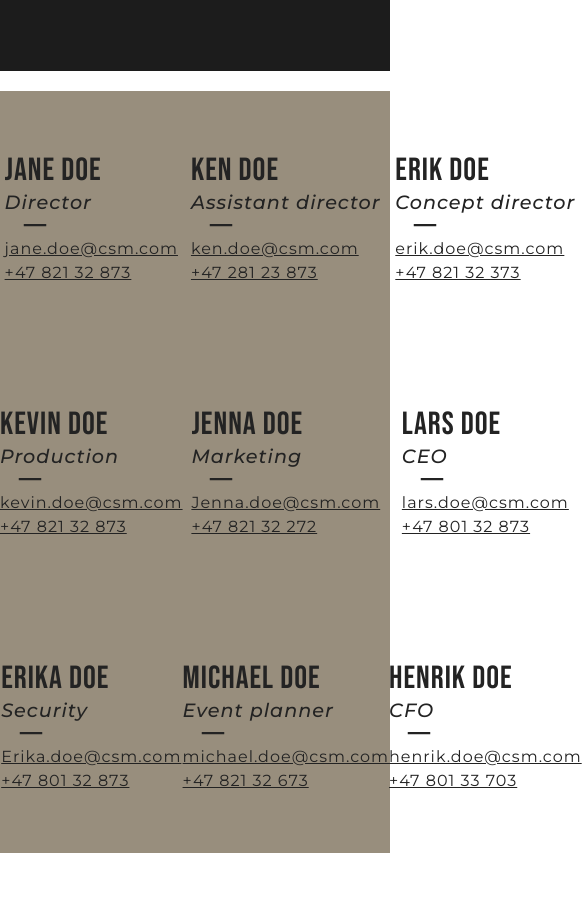
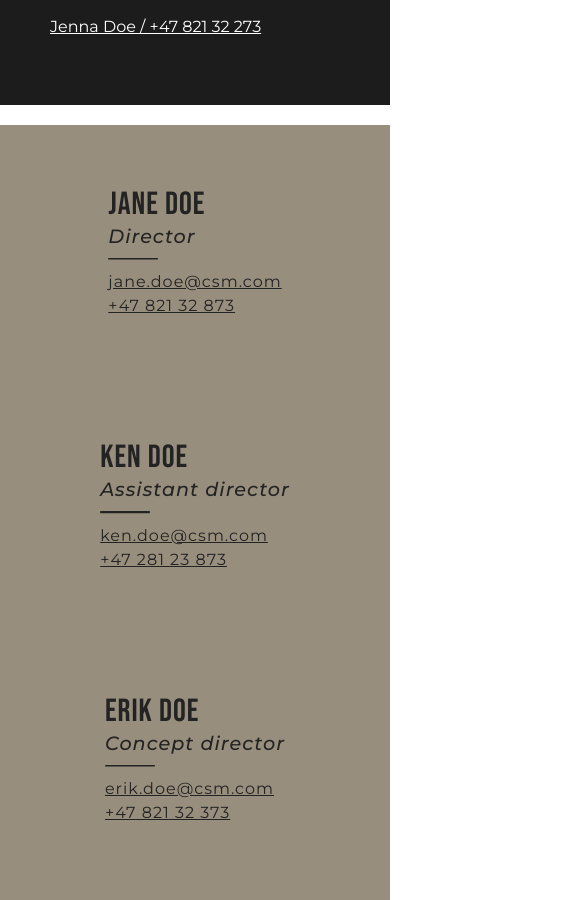
Before and after one commit to zenabii/CSM, a plain HTML site: page contact.html in a window 390 px wide. Shown: the part 1079-1979 px from the top of the page, 582 px wide, since content can reach past the window. Drawn offline with Linux system fonts and the light colour scheme; a web font is replaced by a local one.

Commit message:
media query

```diff
--- a/contact.html
+++ b/contact.html
@@ -55,63 +55,63 @@
             <div class="contact-person">
                 <h3>Jane Doe</h3>
                 <h4>Director</h4>
-                <img src="images/dark-seperator.svg" class="line" alt="seperator">
+                <img src="images/seperator.svg" class="line" alt="seperator">
                 <p>jane.doe@csm.com</p>
                 <p>+47 821 32 873</p>
             </div>
             <div class="contact-person">
                 <h3>Ken Doe</h3>
                 <h4>Assistant director</h4>
-                <img src="images/dark-seperator.svg" class="line" alt="seperator">
+                <img src="images/seperator.svg" class="line" alt="seperator">
                 <p>ken.doe@csm.com</p>
                 <p>+47 281 23 873</p>
             </div>
             <div class="contact-person">
                 <h3>Erik Doe</h3>
                 <h4>Concept director</h4>
-                <img src="images/dark-seperator.svg" class="line" alt="seperator">
+                <img src="images/seperator.svg" class="line" alt="seperator">
                 <p>erik.doe@csm.com</p>
                 <p>+47 821 32 373</p>
             </div>
             <div class="contact-person">
                 <h3>Kevin Doe</h3>
                 <h4>Production</h4>
-                <img src="images/dark-seperator.svg" class="line" alt="seperator">
+                <img src="images/seperator.svg" class="line" alt="seperator">
                 <p>kevin.doe@csm.com</p>
                 <p>+47 821 32 873</p>
             </div>
             <div class="contact-person">
                 <h3>Jenna Doe</h3>
                 <h4>Marketing</h4>
-                <img src="images/dark-seperator.svg" class="line" alt="seperator">
+                <img src="images/seperator.svg" class="line" alt="seperator">
                 <p>Jenna.doe@csm.com</p>
                 <p>+47 821 32 272</p>
             </div>
             <div class="contact-person">
                 <h3>Lars Doe</h3>
                 <h4>CEO</h4>
-                <img src="images/dark-seperator.svg" class="line" alt="seperator">
+                <img src="images/seperator.svg" class="line" alt="seperator">
                 <p>lars.doe@csm.com</p>
                 <p>+47 801 32 873</p>
             </div>
             <div class="contact-person">
                 <h3>Erika Doe</h3>
                 <h4>Security</h4>
-                <img src="images/dark-seperator.svg" class="line" alt="seperator">
+                <img src="images/seperator.svg" class="line" alt="seperator">
                 <p>Erika.doe@csm.com</p>
                 <p>+47 801 32 873</p>
             </div>
             <div class="contact-person">
                 <h3>Michael Doe</h3>
                 <h4>Event planner</h4>
-                <img src="images/dark-seperator.svg" class="line" alt="seperator">
+                <img src="images/seperator.svg" class="line" alt="seperator">
                 <p>michael.doe@csm.com</p>
                 <p>+47 821 32 673</p>
             </div>
             <div class="contact-person">
                 <h3>Henrik Doe</h3>
                 <h4>CFO</h4>
-                <img src="images/dark-seperator.svg" class="line" alt="seperator">
+                <img src="images/seperator.svg" class="line" alt="seperator">
                 <p>henrik.doe@csm.com</p>
                 <p>+47 801 33 703</p>
             </div>
--- a/css/contact.css
+++ b/css/contact.css
@@ -47,8 +47,8 @@
 }
 
 .line {
-  width: 60px;
-  height: 3px;
+  width: 50px;
+
   padding: 10px 0px;
 }
 
@@ -96,3 +96,33 @@
   margin: 0;
   text-decoration: underline;
 }
+
+@media (max-width: 768px) {
+  .people {
+    grid-template-columns: 1fr 1fr;
+  }
+
+  .contact-picture img {
+    height: 150px;
+  }
+
+  .info {
+    padding: 50px;
+    height: auto;
+  }
+}
+
+@media (max-width: 600px) {
+  .people {
+    grid-template-columns: 1fr;
+  }
+
+  .contact-picture img {
+    height: 100px;
+  }
+
+  .info {
+    grid-template-columns: 1fr;
+    display: block;
+  }
+}
```
Also changed, not shown: images/seperator.svg (added).
